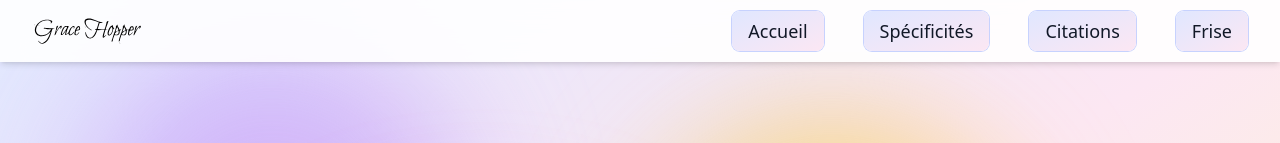
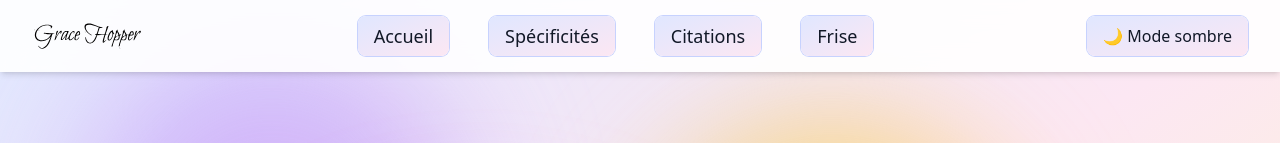
Before and after one commit to adatechschool/grace-adapage-zineb-hugo, a React (Vite) app: page / in a window 1280 px wide. Shown: the top 143 px of the page. Built offline with nearby package versions, Linux system fonts and the light colour scheme.

Commit message:
commit zineb

```diff
--- a/src/App.tsx
+++ b/src/App.tsx
@@ -7,6 +7,8 @@ import Specificites from "./pages/Specificites";
 import Frise from "./pages/Frise";
 import Footer from "./components/Footer";
 import NotFound from "./pages/NotFound";
+import darkModeThemeoggle from "./components/ThemeToggle";
+
 
 
 export interface GraceProps {
--- a/src/components/Navbar.tsx
+++ b/src/components/Navbar.tsx
@@ -1,5 +1,7 @@
 import { Link } from "react-router-dom";
 import graceLogo from "../assets/grace.svg";
+import TimelineItem  from "./Timeline";
+import ThemeToggle from "./ThemeToggle";
 
 export default function Navbar() {
   return (
@@ -76,6 +78,8 @@ export default function Navbar() {
           </li>
         </ul>
 
+        <ThemeToggle />
+
       </div>
     </nav>
   );
--- /dev/null
+++ b/src/components/ThemeToggle.tsx
@@ -0,0 +1,30 @@
+import { useEffect, useState } from "react";
+
+export default function ThemeToggle() {
+  const [dark, setDark] = useState(false);
+
+  useEffect(() => {
+    if (dark) {
+      document.documentElement.classList.add("dark");
+    } else {
+      document.documentElement.classList.remove("dark");
+    }
+  }, [dark]);
+
+  return (
+    <button
+      onClick={() => setDark(!dark)}
+      className="
+        px-4 py-2 rounded-lg
+        bg-gradient-to-br from-indigo-100 to-pink-100
+        dark:from-slate-700 dark:to-slate-800
+        text-gray-900 dark:text-gray-100
+        ring-1 ring-indigo-200 dark:ring-slate-600
+        hover:scale-105
+        transition-all duration-300
+      "
+    >
+      {dark ? "☀️ Mode clair" : "🌙 Mode sombre"}
+    </button>
+  );
+}
--- a/src/pages/Home.tsx
+++ b/src/pages/Home.tsx
@@ -4,7 +4,10 @@ type HomeProps = { data: GraceProps };
 
 export default function Home({ data }: HomeProps) {
   return (
-    <main className="min-h-screen relative overflow-hidden pt-32 bg-gradient-to-br from-indigo-100 via-pink-100 to-yellow-100">
+    <main className="min-h-screen relative overflow-hidden pt-32 bg-gradient-to-br from-indigo-100min-h-screen pt-32
+                 bg-gradient-to-br from-indigo-100 via-pink-100 to-yellow-100
+                 dark:bg-gradient-to-br dark:from-slate-900 dark:via-indigo-950 dark:to-slate-900
+                 relative overflow-hidden via-pink-100 to-yellow-100">
 
 
       <div className="absolute inset-0 overflow-hidden">
--- a/src/pages/Specificites.tsx
+++ b/src/pages/Specificites.tsx
@@ -4,7 +4,10 @@ type SpecificitesProps = { data: GraceProps };
 
 export default function Specificites({ data }: SpecificitesProps) {
   return (
-    <main className="min-h-screen relative overflow-hidden pt-32 bg-gradient-to-br from-indigo-100 via-pink-100 to-yellow-100">
+    <main className="min-h-screen pt-32
+                 bg-gradient-to-br from-indigo-100 via-pink-100 to-yellow-100
+                 dark:bg-gradient-to-br dark:from-slate-900 dark:via-indigo-950 dark:to-slate-900
+                 relative overflow-hidden">
 
 
       <div className="absolute inset-0 overflow-hidden">
--- a/tailwind.config.cjs
+++ b/tailwind.config.cjs
@@ -1,5 +1,6 @@
 /** @type {import('tailwindcss').Config} */
 module.exports = {
+  darkMode: "class",
   content: ["./index.html", "./src/**/*.{ts,tsx}"],
   theme: {
     extend: {},
```
